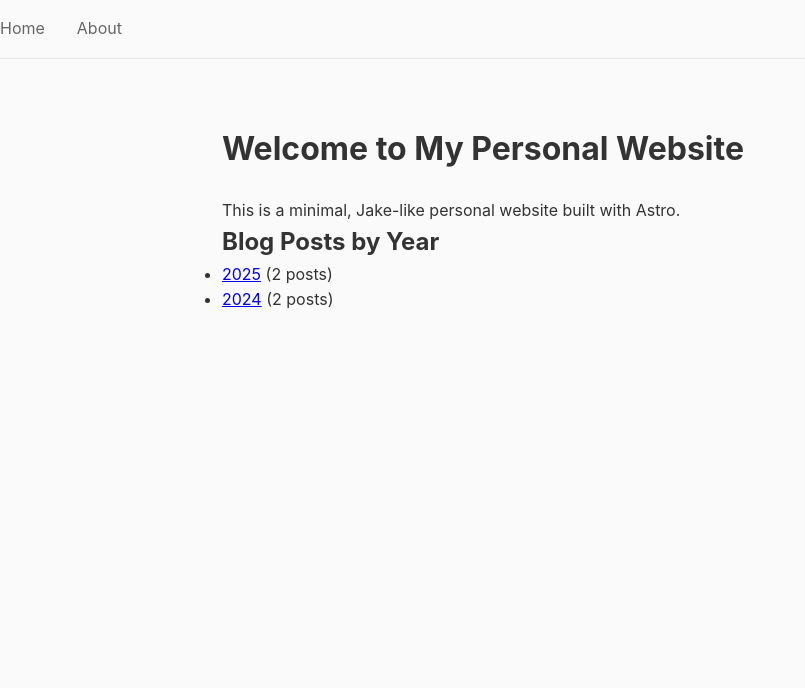
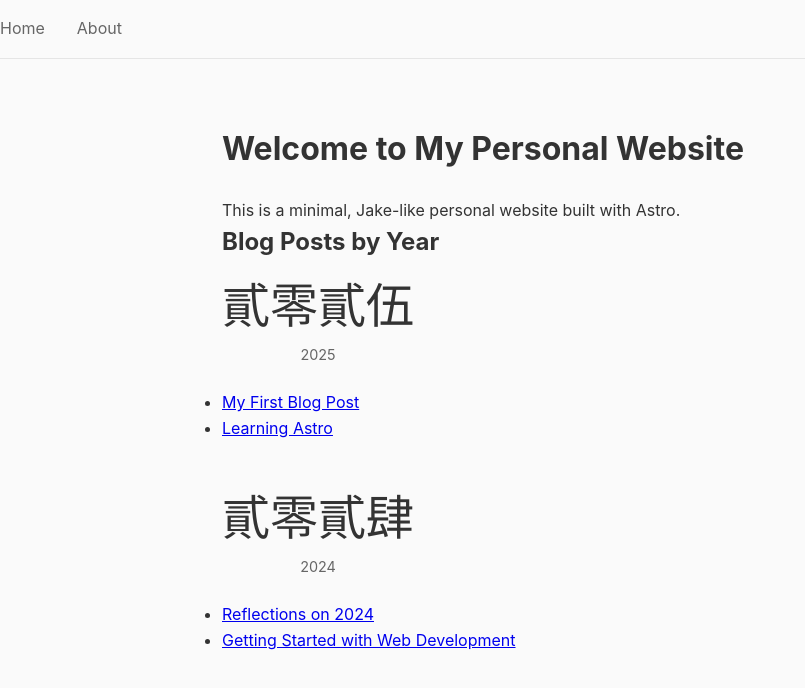
Before and after one commit to alex-wy-hsu/My-Personal-Website, an Astro site: page / in a window 1280 px wide. Shown: the whole page, without its empty margins (0-805 px from the left). Built offline with nearby package versions, Linux system fonts and the light colour scheme; Astro itself is replaced by a stand-in of ours.

Commit message:
feat(Step 2): Convert year badges to Traditional Chinese numerals
- Create toChineseUpperYear utility helper
- Implement YearBadge component with font fallback to 京華老宋體
- Display year as Chinese numerals (e.g., 貳零貳伍 for 2025)
- Keep Arabic numerals below large Chinese text
- Update home page to use YearBadge for each year section
- pnpm build succeeds with all static pages generated

```diff
--- /dev/null
+++ b/src/components/YearBadge.astro
@@ -0,0 +1,35 @@
+---
+import { toChineseUpperYear } from '../utils/dateHelpers';
+
+interface Props {
+  year: number;
+}
+
+const { year } = Astro.props;
+const chineseYear = toChineseUpperYear(year);
+---
+
+<div class="year-badge">
+  <div class="year-badge-text">{chineseYear}</div>
+  <div class="year-badge-number">{year}</div>
+</div>
+
+<style>
+  .year-badge {
+    display: inline-block;
+    text-align: center;
+    margin: 1rem 0;
+  }
+
+  .year-badge-text {
+    font-size: 3rem;
+    font-family: "京華老宋體", "KingHwa_OldSong", "PMingLiU", "Songti TC", serif;
+    line-height: 1.2;
+    margin-bottom: 0.5rem;
+  }
+
+  .year-badge-number {
+    font-size: 0.9rem;
+    color: #666;
+  }
+</style>
--- a/src/pages/index.astro
+++ b/src/pages/index.astro
@@ -1,5 +1,6 @@
 ---
 import Layout from '../layouts/Layout.astro';
+import YearBadge from '../components/YearBadge.astro';
 import { getCollection } from 'astro:content';
 
 const allPosts = await getCollection('blog');
@@ -32,13 +33,20 @@ const years = Array.from(postsByYear.keys()).sort((a, b) => b - a);
 
   <h2>Blog Posts by Year</h2>
   {years.length > 0 ? (
-    <ul>
+    <div>
       {years.map(year => (
-        <li key={year}>
-          <a href={`/blog/${year}`}>{year}</a> ({postsByYear.get(year)?.length} posts)
-        </li>
+        <div key={year} style={{ marginBottom: '2rem' }}>
+          <YearBadge year={year} />
+          <ul style={{ marginTop: '0.5rem' }}>
+            {postsByYear.get(year)?.map(post => (
+              <li key={post.id}>
+                <a href={`/blog/${year}/${post.slug}`}>{post.data.title}</a>
+              </li>
+            ))}
+          </ul>
+        </div>
       ))}
-    </ul>
+    </div>
   ) : (
     <p>No blog posts yet.</p>
   )}
--- /dev/null
+++ b/src/utils/dateHelpers.ts
@@ -0,0 +1,24 @@
+/**
+ * Convert year number to Traditional Chinese uppercase numerals
+ * e.g., 2025 -> "貳零貳伍"
+ */
+export function toChineseUpperYear(year: number): string {
+  const digitMap: Record<string, string> = {
+    '0': '零',
+    '1': '壹',
+    '2': '貳',
+    '3': '參',
+    '4': '肆',
+    '5': '伍',
+    '6': '陸',
+    '7': '柒',
+    '8': '捌',
+    '9': '玖',
+  };
+
+  return year
+    .toString()
+    .split('')
+    .map(digit => digitMap[digit])
+    .join('');
+}
```
